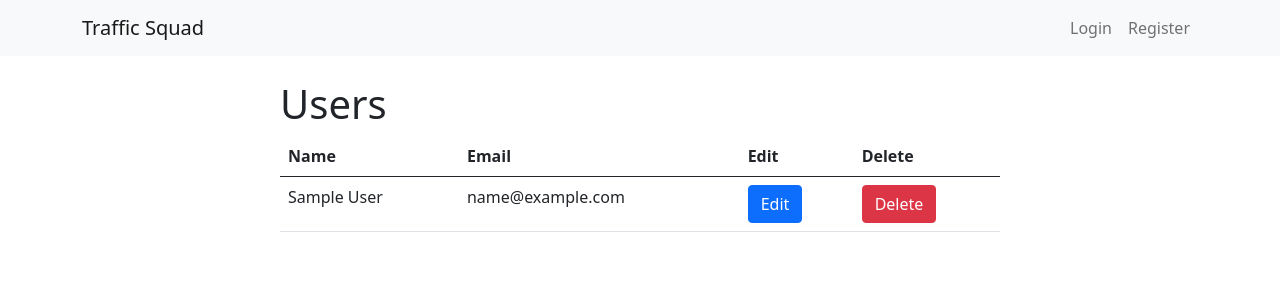
After one commit to mrriyaj/Traffic-Squad, a Flask app: page /users in a window 1280 px wide. The commit adds this page. Shown: the top 300 px of the page. Run offline with Flask 3, Linux system fonts and the light colour scheme; tables that the repository leaves empty or names only in its code hold one stand-in row (values such as "Sample post").

Commit message:
user edit

```diff
--- a/app.py
+++ b/app.py
@@ -1,8 +1,8 @@
-from flask import Flask, render_template, request, redirect, url_for, flash
+from flask import Flask, render_template, request, redirect, url_for, flash, abort
 from flask_login import LoginManager, UserMixin, login_user, login_required, logout_user, current_user
 from flask_wtf import FlaskForm
 from wtforms import StringField, PasswordField, SubmitField, BooleanField
-from wtforms.validators import InputRequired, Length
+from wtforms.validators import InputRequired, Length, DataRequired,Email
 import mysql.connector
 
 app = Flask(__name__)
@@ -55,6 +55,10 @@ class RegisterForm(FlaskForm):
     email = StringField('Email', validators=[InputRequired(), Length(max=50)])
     password = PasswordField('Password', validators=[InputRequired(), Length(min=8, max=50)])
     submit = SubmitField('Register')
+class EditUserForm(FlaskForm):
+    name = StringField('Name', validators=[DataRequired()])
+    email = StringField('Email', validators=[DataRequired(), Email()])
+    submit = SubmitField('Save Changes')
 
 @app.route('/')
 def index():
@@ -110,5 +114,50 @@ def logout():
     logout_user()
     return redirect(url_for('index'))
 
+from flask import render_template
+import mysql.connector
+
+@app.route('/users')
+def users():
+    cnx = mysql.connector.connect(**db_config)
+    cursor = cnx.cursor()
+    query = "SELECT id, name, email FROM users"
+    cursor.execute(query)
+    users = cursor.fetchall()
+    return render_template('users.html', users=users)
+
+@app.route('/users/<int:user_id>/edit', methods=['GET', 'POST'])
+@login_required
+def edit_user(user_id):
+    form = EditUserForm()
+    cnx = mysql.connector.connect(**db_config)
+    cursor = cnx.cursor()
+    query = f"SELECT * FROM users WHERE id = {user_id}"
+    cursor.execute(query)
+    user = cursor.fetchone()
+    if not user:
+        abort(404)
+    if form.validate_on_submit():
+        query = f"UPDATE users SET name = '{form.name.data}', email = '{form.email.data}' WHERE id = {user_id}"
+        cursor.execute(query)
+        cnx.commit()
+        flash('Your changes have been saved.')
+        return redirect(url_for('users'))
+    elif request.method == 'GET':
+        form.name.data = user[1]
+        form.email.data = user[2]
+    return render_template('edit_user.html', form=form)
+
+
+@app.route('/users/delete/<int:user_id>', methods=['POST'])
+def delete_user(user_id):
+    cnx = mysql.connector.connect(**db_config)
+    cursor = cnx.cursor()
+    query = f"DELETE FROM users WHERE id={user_id}"
+    cursor.execute(query)
+    cnx.commit()
+    flash('User deleted successfully', 'success')
+    return redirect(url_for('users'))
+
 if __name__ == '__main__':
     app.run(debug=True)
--- a/templates/base.html
+++ b/templates/base.html
@@ -19,6 +19,9 @@
                     {% if current_user.is_authenticated %}
                     <li class="nav-item">
                         <a class="nav-link" href="{{ url_for('dashboard') }}">Dashboard</a>
+                    </li>
+                    <li class="nav-item">
+                        <a class="nav-link" href="{{ url_for('users') }}">Users</a>
                     </li>
                     <li class="nav-item">
                         <a class="nav-link" href="{{ url_for('logout') }}">Logout</a>
--- /dev/null
+++ b/templates/users.html
@@ -0,0 +1,35 @@
+{% extends 'base.html' %}
+
+{% block content %}
+<div class="container mt-4">
+    <div class="row justify-content-center">
+        <div class="col-md-8">
+            <h1>Users</h1>
+            <table class="table">
+                <thead>
+                    <tr>
+                        <th>Name</th>
+                        <th>Email</th>
+                        <th>Edit</th>
+                        <th>Delete</th>
+                    </tr>
+                </thead>
+                <tbody>
+                    {% for user in users %}
+                    <tr>
+                        <td>{{ user[1] }}</td>
+                        <td>{{ user[2] }}</td>
+                        <td><a href="{{ url_for('edit_user', user_id=user[0]) }}" class="btn btn-primary">Edit</a></td>
+                        <td>
+                            <form method="POST" action="{{ url_for('delete_user', user_id=user[0]) }}" onsubmit="return confirm('Are you sure you want to delete this user?')">
+                                <button type="submit" class="btn btn-danger">Delete</button>
+                            </form>
+                        </td>
+                    </tr>
+                    {% endfor %}
+                </tbody>
+            </table>
+        </div>
+    </div>
+</div>
+{% endblock %}
```
Also changed, not shown: templates/edit_user.html (added, +23 -0 lines).
